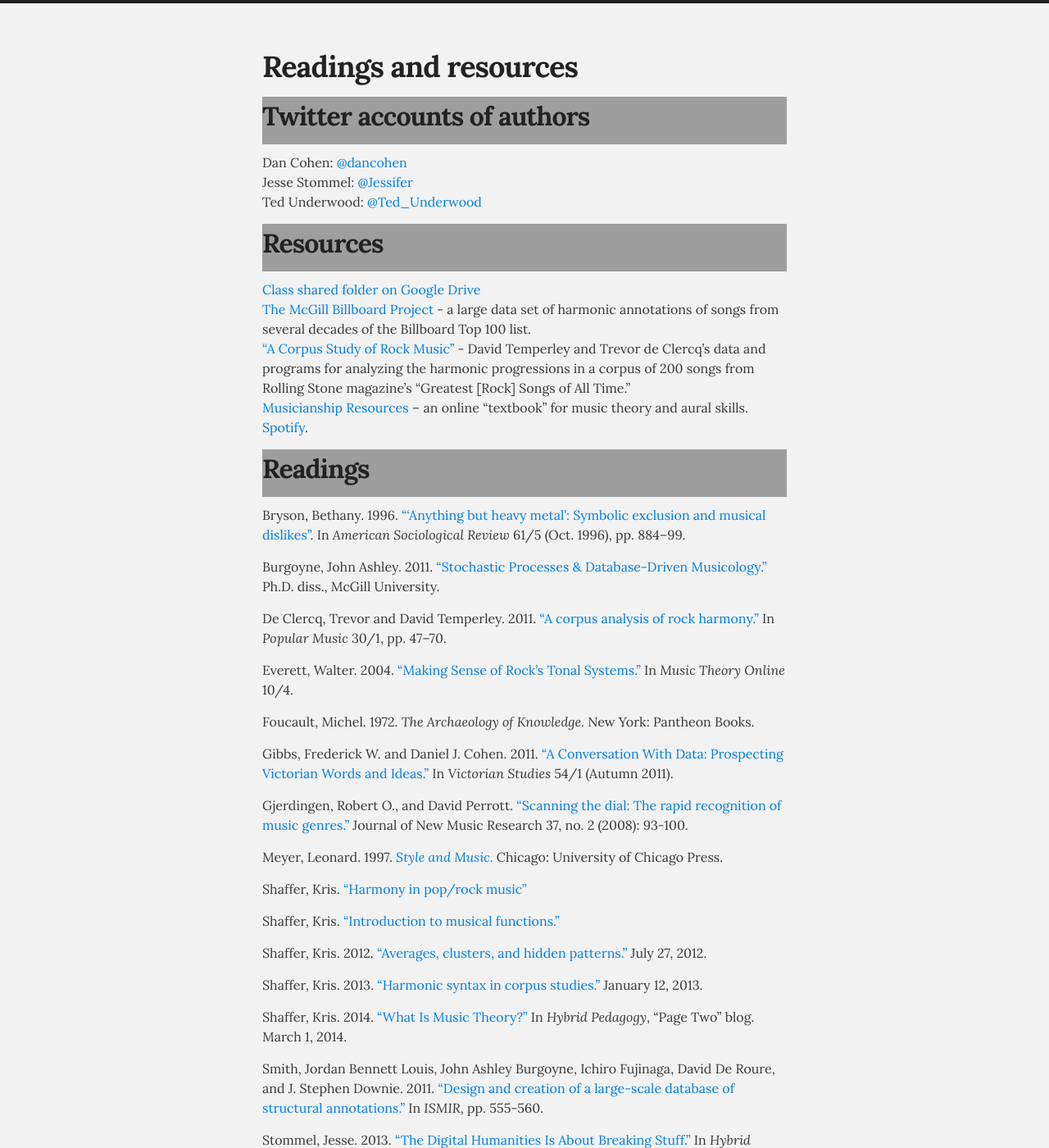
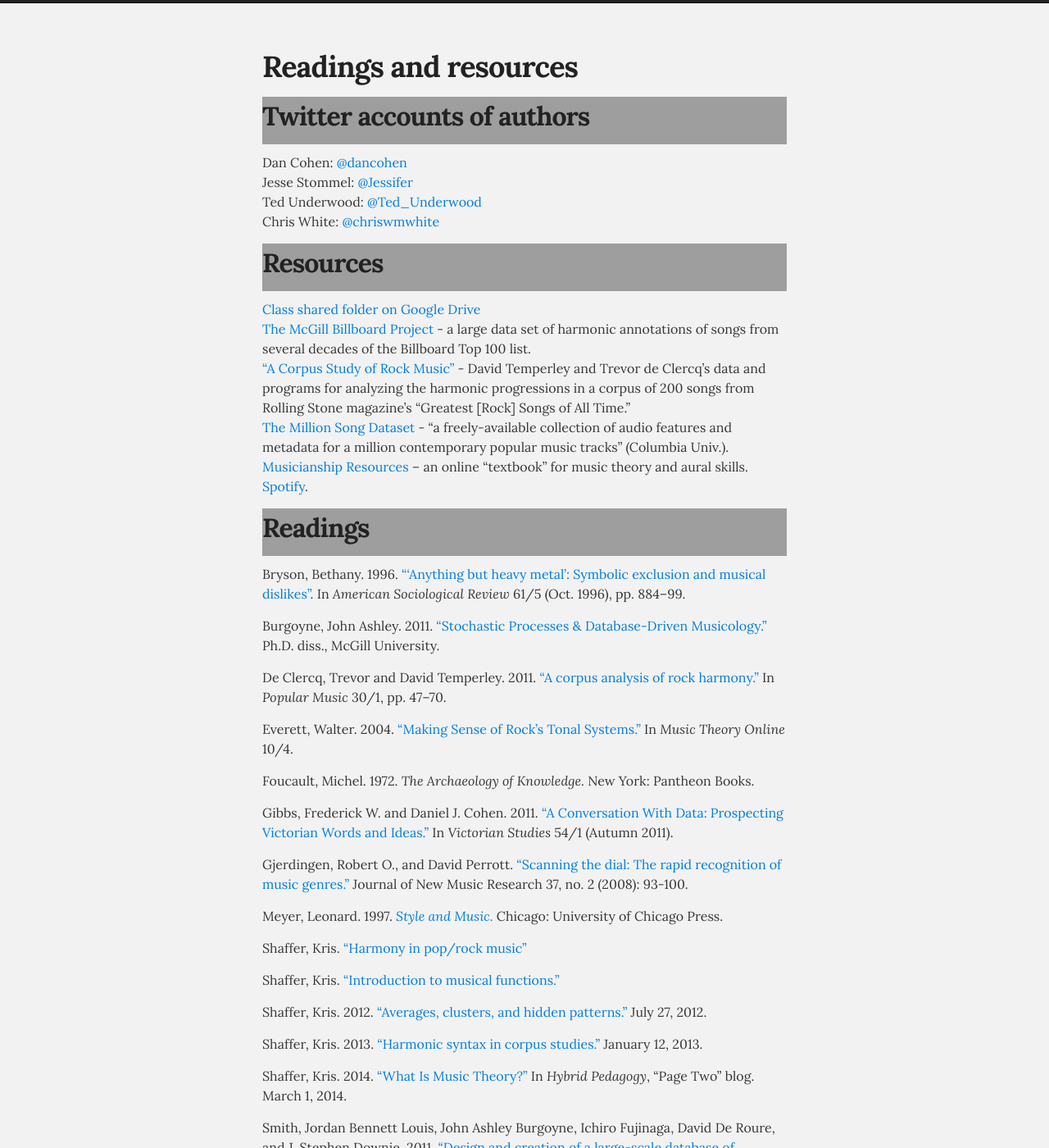
Before and after one commit to kshaffer/corpusmusic, a Jekyll site: the page built from readings.md, in a window 1280 px wide and 1400 px high, scrolled down 231 px. Shown: the whole window at 82% size. Built offline with Jekyll 4.4.1, drawn with Linux system fonts in a browser that asks for light colours; Markdown is read by kramdown in place of the engine named in the settings; some of the changed text lies outside the part shown.

Commit message:
added White & Summach stuff

```diff
--- a/readings.md
+++ b/readings.md
@@ -11,6 +11,7 @@ author: Kris Shaffer
 Dan Cohen: [@dancohen](http://twitter.com/dancohen)
 Jesse Stommel: [@Jessifer](http://twitter.com/jessifer)
 Ted Underwood: [@Ted_Underwood](http://twitter.com/ted_underwood)
+Chris White: [@chriswmwhite](http://twitter.com/chriswmwhite)
 
 
 ## Resources ##
@@ -18,6 +19,7 @@ Ted Underwood: [@Ted_Underwood](http://twitter.com/ted_underwood)
 [Class shared folder on Google Drive](https://drive.google.com/a/colorado.edu/folderview?id=0B9o4hmKNoi6cYVZvRDNsaHlqcEk&usp=sharing)
 [The McGill Billboard Project](http://ddmal.music.mcgill.ca/billboard) - a large data set of harmonic annotations of songs from several decades of the Billboard Top 100 list.
 ["A Corpus Study of Rock Music"](http://theory.esm.rochester.edu/rock_corpus/) - David Temperley and Trevor de Clercq's data and programs for analyzing the harmonic progressions in a corpus of 200 songs from Rolling Stone magazine's "Greatest [Rock] Songs of All Time."
+[The Million Song Dataset](http://labrosa.ee.columbia.edu/millionsong/) - "a freely-available collection of audio features and metadata for a million contemporary popular music tracks" (Columbia Univ.).
 [Musicianship Resources](http://kris.shaffermusic.com/musicianship) – an online "textbook" for music theory and aural skills.
 [Spotify](http://www.spotify.com).
 
@@ -54,6 +56,8 @@ Smith, Jordan Bennett Louis, John Ashley Burgoyne, Ichiro Fujinaga, David De Rou
 
 Stommel, Jesse. 2013. ["The Digital Humanities Is About Breaking Stuff."](http://www.hybridpedagogy.com/journal/the-digital-humanities-is-about-breaking-stuff/) In *Hybrid Pedagogy*. September 2, 2013.
 
+Summach, Jason. 2012. "Form in Top-20 Rock Music, 1955–89." Ph.D. diss., Yale University.
+
 Underwood, Ted. 2012. ["How Not to Do Things With Words."](http://tedunderwood.com/2012/08/25/how-not-to-do-things-with-words/) Personal blog. August 25, 2012.
 
 White, Christopher and Ian Quinn. 2014. [Draft of primer on hidden Markov modeling in music.](WhiteQuinnBeginningDRAFT.pdf)
```
